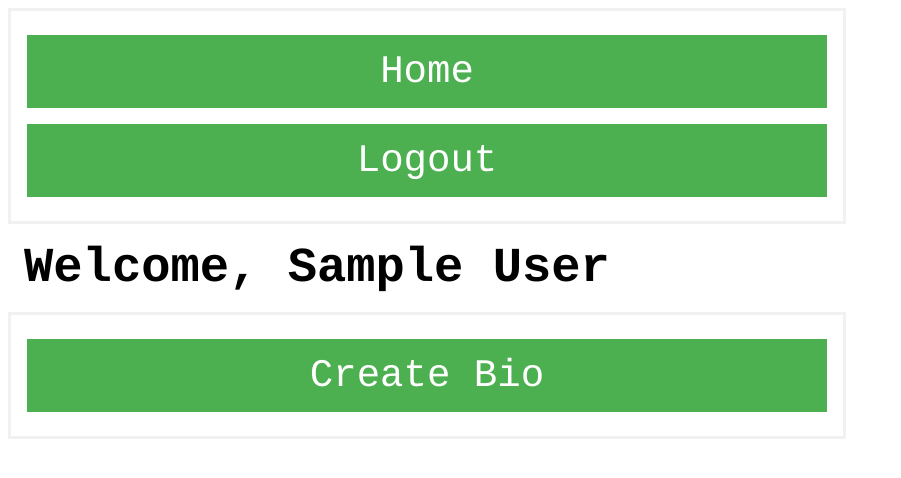
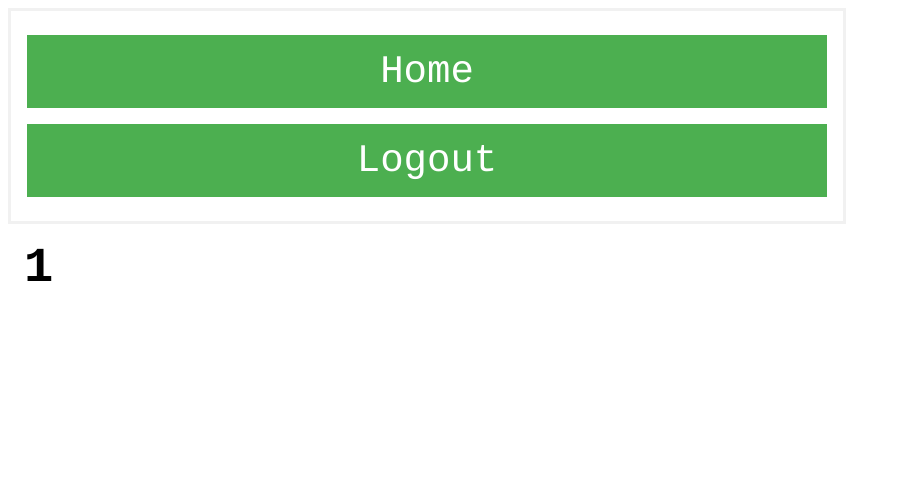
Before and after one commit to byzyworks/cnt440901secweb, a PHP site: page /account?user=1 in a window 1280 px wide. Shown: the top 478 px of the page, without its empty margins (0-901 px from the left). Run offline with PHP 8.4, Linux system fonts and the light colour scheme; the visitor is signed in with stand-in values (Sample User, id 1); data comes from the database, SQL or seed files in the repository.

Commit message:
Experimented with HTTP GET to allow users to view other's accounts and bios in read-only mode

```diff
--- a/var/www/html/account.php
+++ b/var/www/html/account.php
@@ -1,33 +1,39 @@
 <?php
 	session_start();
 
-	$ip         = $_SERVER['SERVER_ADDR'];
+	$server_ip = $_SERVER['SERVER_ADDR'];
+	$page_usr  = $_GET['user'];
+	$sesn_usr  = $_SESSION['uname'];
+
+	// Redirect users depending on if they're logged in or not
+	if (!isset($page_usr))
+	{
+		if (!isset($sesn_usr))
+		{
+			header("Location: https://$server_ip");
+			exit;
+		}
+		header("Location: https://$server_ip/account?user=$sesn_usr");
+		exit;
+	}
+
 	$sql_server = 'localhost';
 	$sql_uname  = 'web-user';
 	$sql_passwd = '';
 	$sql_db     = 'cnt440901secweb';
-	$usr_table  = 'users';
 
-	// Redirect user if not logged in
-	if (!isset($_SESSION['uname']))
+	// Create a connection to MySQL
+	$sql_conn = new mysqli($sql_server, $sql_uname, $sql_passwd, $sql_db);
+	if ($sql_conn->connect_error)
 	{
-		header("Location: https://$ip");
-		exit;
-	}
-
-	// Create connection
-	$conn = new mysqli($sql_server, $sql_uname, $sql_passwd, $sql_db);
-
-	// Check connection
-	if ($conn->connect_error)
-	{
-		die("Connection failed: " . $conn->connect_error);
-		//header($_SERVER['SERVER_PROTOCOL'] . ' 500 Internal Server Error', true, 500);
+		header("HTTP/1.0 500 Internal Server Error");
+		die("500 Internal Server Error");
 	}
 
 	// Extract bio from user profile
-	$stmt = $conn->prepare("SELECT bio FROM $usr_table WHERE uname = ?");
-	$stmt->bind_param("s", $_SESSION['uname']);
+	$sql_table = 'users';
+	$stmt = $sql_conn->prepare("SELECT bio FROM $sql_table WHERE uname = ?");
+	$stmt->bind_param("s", $page_usr);
 	$stmt->execute();
 	$result = $stmt->get_result();
 
@@ -38,13 +44,13 @@
 		{
 			if (isset($row['bio']))
 			{
-				$usr_bio = $row['bio'];
+				$page_bio = $row['bio'];
 			}
 		}
 	}
 
 	// Close the connection
-	$conn->close();
+	$sql_conn->close();
 ?>
 
 <!doctype html>
@@ -119,7 +125,7 @@
 			{
 				constructor()
 				{
-					this.bio_content = document.getElementById("bio_content").innerHTML;
+					this.bio_ctnt = document.getElementById("bio_ctnt").innerHTML;
 				}
 
 				editBio()
@@ -127,8 +133,8 @@
 					var innerHTML = "";
 
 					innerHTML += "<h>Bio:</h>";
-					innerHTML += "<textarea id=\"bio_content_new\" name=\"bio\" form=\"bio_form\">";
-					innerHTML += this.bio_content;
+					innerHTML += "<textarea id=\"bio_ctnt_new\" name=\"bio\" form=\"bio_form\">";
+					innerHTML += this.bio_ctnt;
 					innerHTML += "</textarea>";
                     innerHTML += "<form id=\"bio_form\" action=\"updatebio\" method=\"post\">";
 					innerHTML += "<button type=\"submit\">Save</button>";
@@ -142,18 +148,17 @@
 				{
 					var innerHTML = "";
 
-
-                    if (this.bio_content != "")
+                    if (this.bio_ctnt != "")
                     {
 					    innerHTML += "<h>Bio:</h>";
-					    innerHTML += "<section id=\"bio_content\">";
-					    innerHTML += this.bio_content;
+					    innerHTML += "<section id=\"bio_ctnt\">";
+					    innerHTML += this.bio_ctnt;
 					    innerHTML += "</section>";
 					    innerHTML += "<button onclick=\"editBio()\">Edit Bio</button>";
                     }
                     else
                     {
-                        innerHTML += "<section id=\"bio_content\"></section>";
+                        innerHTML += "<section id=\"bio_ctnt\"></section>";
 					    innerHTML += "<button onclick=\"editBio()\">Create Bio</button>";
                     }
 
@@ -175,31 +180,48 @@
 	<body>
 		<div class="container">
 			<button onclick="window.location.href = '/';">Home</button>
-			<button onclick="window.location.href = 'out';">Logout</button>
+			<?php
+				if (isset($sesn_usr))
+				{
+					echo "<button onclick=\"window.location.href = 'out';\">Logout</button>";
+				}
+			?>
 		</div>
 		<div class="borderless_container">
-			<span><b>Welcome<?php
-				if (isset($_SESSION['uname']))
+			<?php
+				echo "<span><b>";
+				if ($page_usr == $sesn_usr)
 				{
-					echo ", " . $_SESSION['uname'];
+					echo "Welcome, ";
 				}
-			?></b></span>
+				echo "$page_usr";
+				echo "</b></span>";
+			?>
 		</div>
-		<div id="bio" class="container">
 		<?php
-				if (isset($usr_bio) && !empty($usr_bio))
+			if (isset($page_bio) && !empty($page_bio) || $page_usr == $sesn_usr)
+			{
+				echo "<div id=\"bio\" class=\"container\">";
+				if (isset($page_bio) && !empty($page_bio))
 				{
 					echo "<h>Bio:</h>";
-					echo "<section id=\"bio_content\">$usr_bio</section>";
+					echo "<section id=\"bio_ctnt\">$page_bio</section>";
+					if ($page_usr == $sesn_usr)
+					{
 						echo "<button onclick=\"editBio()\">Edit Bio</button>";
+					}
 				}
 				else
 				{
-                    echo "<section id=\"bio_content\"></section>";
+					echo "<section id=\"bio_ctnt\"></section>";
+					if ($page_usr == $sesn_usr)
+					{
 						echo "<button onclick=\"editBio()\">Create Bio</button>";
 					}
+				}
+				echo "</div>";
+			}
 		?>
-		</div>
 		<script>
 			var myMain = new main();
 		</script>
```
Lines whose indentation alone changed are shown as unchanged.
